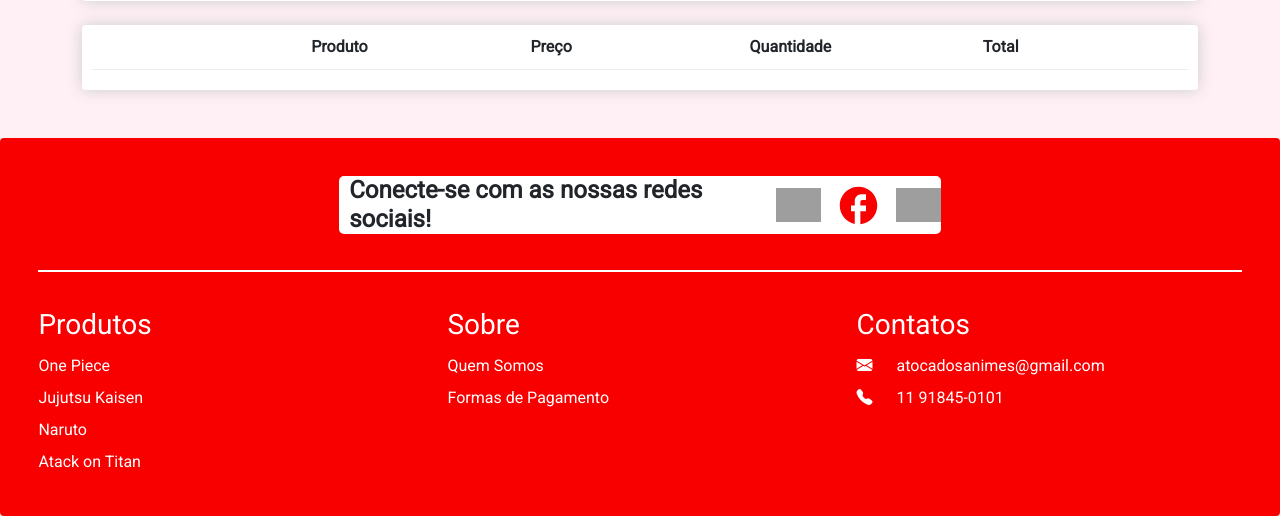
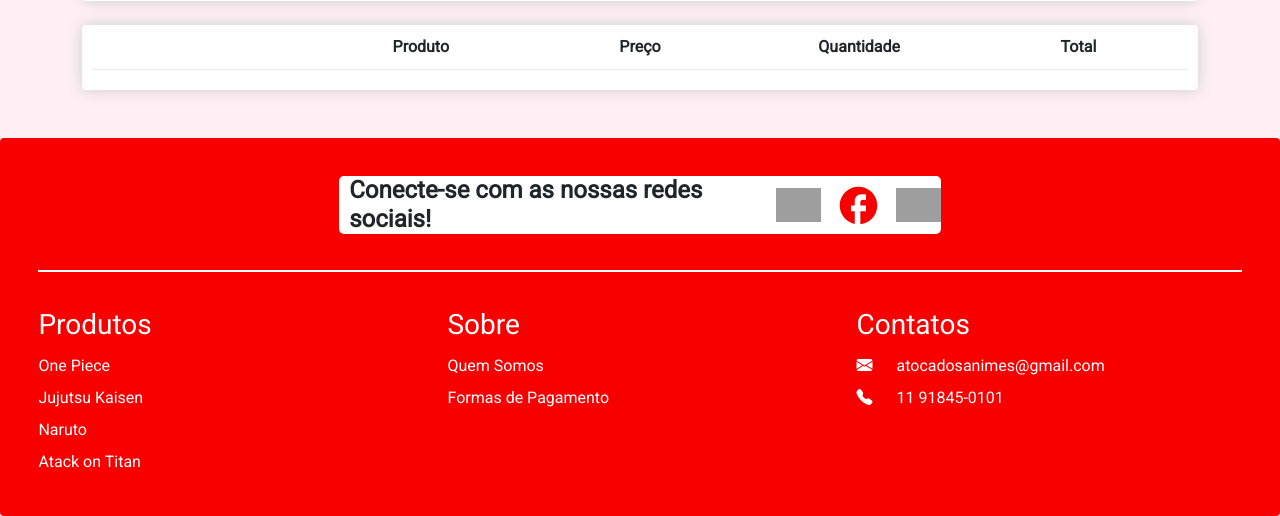
Before and after one commit to kengiiGMs/ProjetoPI, a Django app: page /carrinho in a window 1280 px wide. Shown: the part 320-836 px from the top of the page. Run offline with Django 4.2, Linux system fonts and the light colour scheme; some libraries are stand-ins or nearby versions; grey boxes are pictures that could not be loaded.

Commit message:
Carousel img and Cart fix

```diff
--- a/ecommerce/static/ecommerce/style.css
+++ b/ecommerce/static/ecommerce/style.css
@@ -578,6 +578,12 @@ a {
     padding-bottom: 10px;
     margin-bottom: 10px;
     border-bottom: 1px solid #ececec;
+    align-items: center;
+}
+
+.cart-row p {
+  margin-top: 0;
+  margin-bottom: 0;
 }
 
 .chg-quantity{
--- a/ecommerce/templates/ecommerce/carrinho.html
+++ b/ecommerce/templates/ecommerce/carrinho.html
@@ -28,22 +28,22 @@
 						<div class="box-element">
 							<div class="cart-row">
 								<div style="flex:1"></div>
-								<div style="flex:1"><strong>Produto</strong></div>
-								<div style="flex:1"><strong>Preço</strong></div>
-								<div style="flex:1"><strong class="text-center">Quantidade</strong></div>
-								<div style="flex:1"><strong style="padding-left: 14px">Total</strong></div>
+								<div style="flex:1"><p class="text-center"><strong>Produto</strong></p></div>
+								<div style="flex:1"><p class="text-center"><strong>Preço</strong></p></div>
+								<div style="flex:1"><p class="text-center"><strong>Quantidade</strong></p></div>
+								<div style="flex:1"><p class="text-center"><strong>Total</strong></p></div>
 							</div>
 							{% for item in carrinho %}
-								<div class="cart-row" style="justify-content: center; align-items: center;">
-									<div style="flex:1"><img class="row-image text-center" src="{{item.produto.image.url}}"></div>
+								<div class="cart-row">
+									<div style="flex:1"><img class="row-image" src="{{item.produto.image.url}}"></div>
 									<div style="flex:1;">
 										<a href="{% url 'produto_page' item.produto.pk %}" style="color: black; font-weight: bold;">
 											<p>{{item.produto.nome_produto}} ({{item.tamanho}})</p>
 										</a>
 									</div>
-									<div style="flex:1"><p>R$ {{item.produto.valor_produto}}</p></div>
+									<div style="flex:1"><p class="text-center">R$ {{item.produto.valor_produto}}</p></div>
 									<div style="flex:1">
-										<div style="padding-left: 30px;">
+										<div style="width: 4%; margin: 0 auto;">
 											<form action="{% url 'carrinho_action' item.pk 'adicionar' %}" method="POST">
 												{% csrf_token %}
 												<input type="image" name="adicionar" class="chg-quantity update-cart" src="{% static 'ecommerce/Assets/arrow-up.png' %}">
@@ -58,7 +58,7 @@
 
 										</div>
 									</div>
-									<div style="flex:1"><p style="margin-left: 7.5px;">R$ {{item.get_total|floatformat:2}}</p></div>
+									<div style="flex:1"><p class="text-center">R$ {{item.get_total|floatformat:2}}</p></div>
 								</div>
 							{% endfor %}
 						</div>
--- a/ecommerce/templates/ecommerce/user_page.html
+++ b/ecommerce/templates/ecommerce/user_page.html
@@ -61,6 +61,8 @@
                     </div>
                 </div>
             </div>
+            {% empty %}
+                <h4>Você ainda não finalizou nenhum pedido.</h4>
         {% endfor %}
     </div>
 {% endblock %}
--- a/ecommerce/views.py
+++ b/ecommerce/views.py
@@ -153,6 +153,7 @@ def carrinho(request):
         "pedido": pedido,
     })
 
+
 def carrinho_action(request, item_pk, action):
     if request.method == "POST":
         item = ItemPedido.objects.get(pk=item_pk)
@@ -194,6 +195,7 @@ def checkout(request):
         "carrinho": carrinho,
         "pedido": pedido,
     })
+
 
 @login_required
 def user_page(request):
```
Also changed, not shown: ecommerce/templates/ecommerce/index.html (+6 -3 lines), db.sqlite3, ecommerce/static/ecommerce/Assets/carousel/cupom_toca10.png (added).
